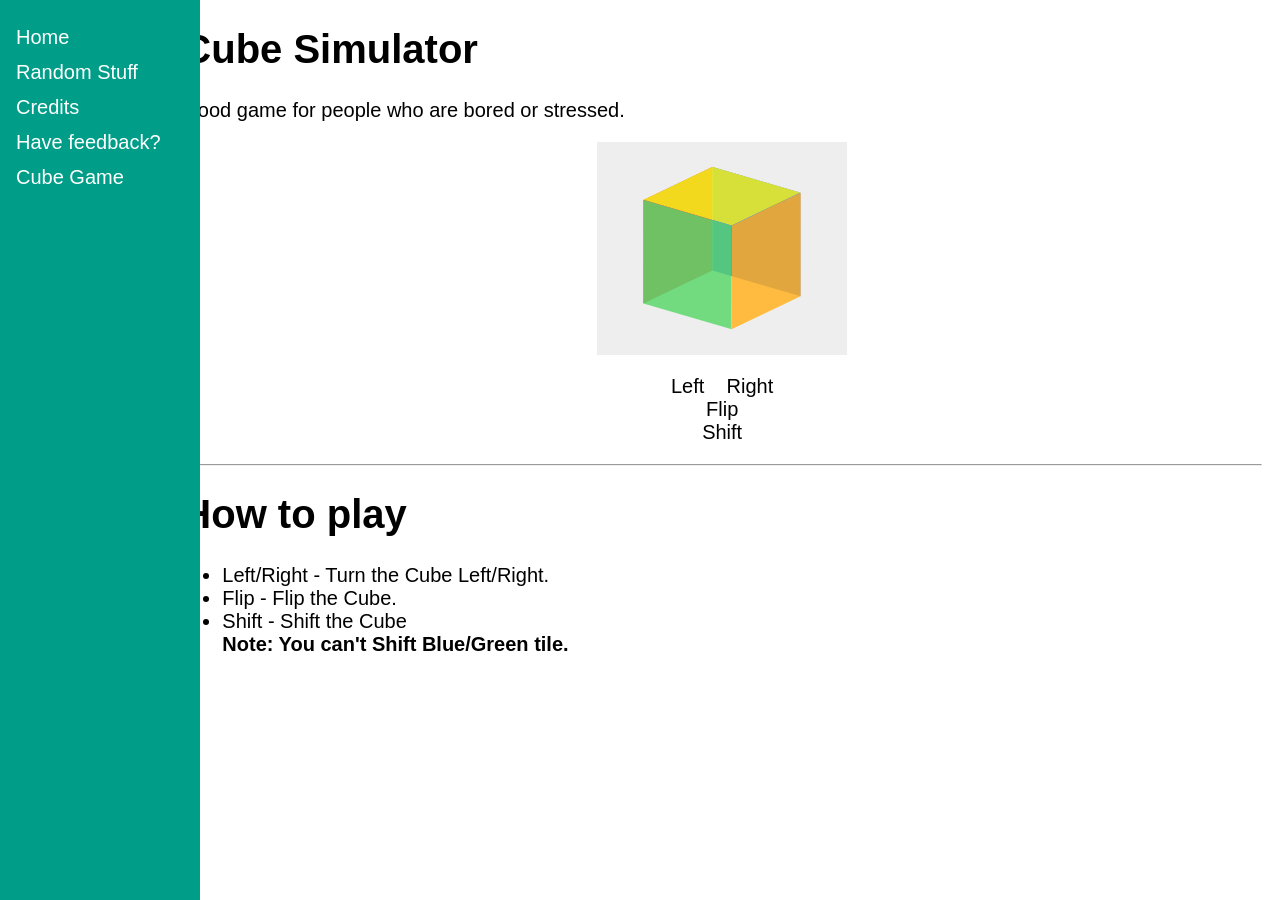
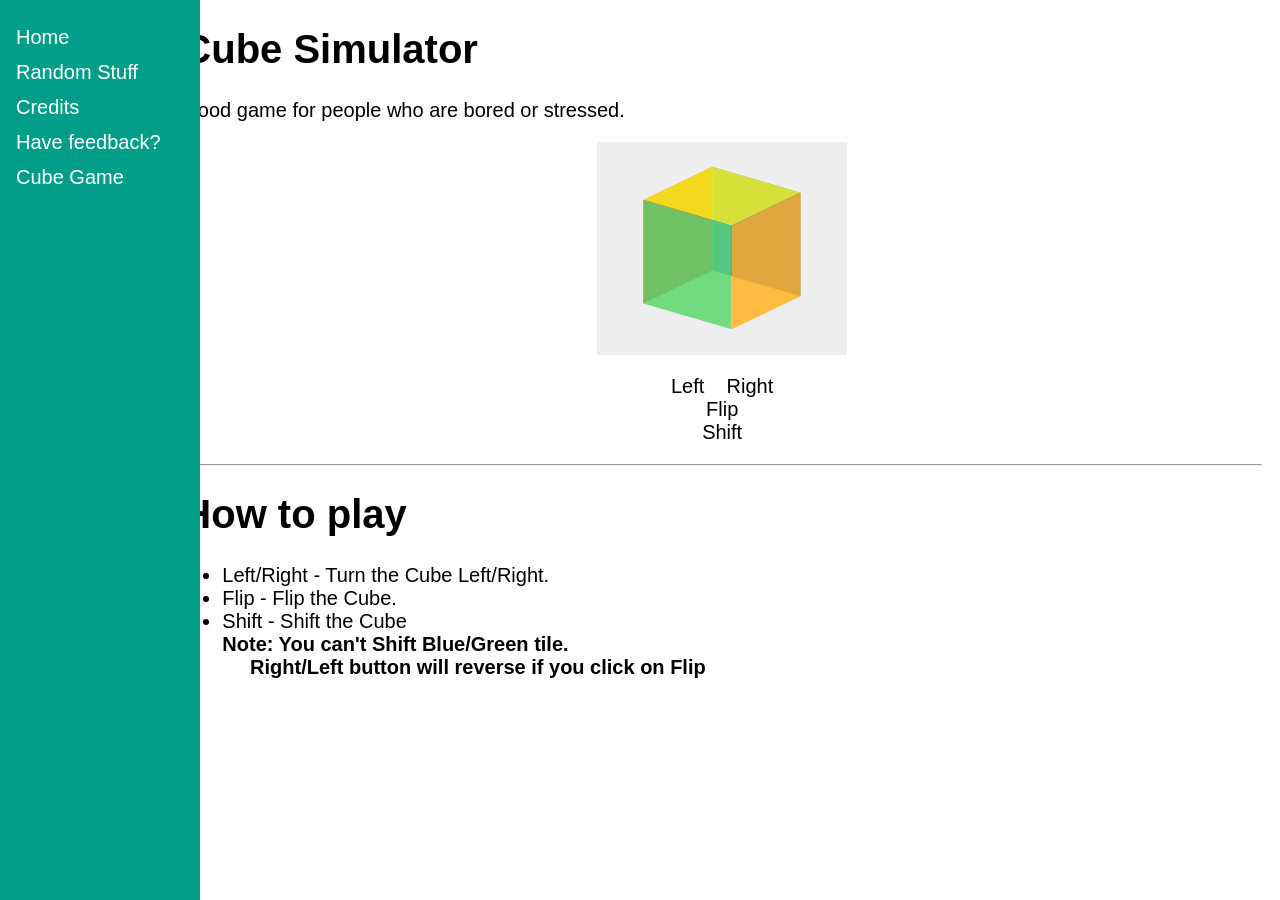
Before and after one commit to Dynosawr/Dynosawr.github.io, a Jekyll site: the page built from cube/index.md, in a window 1280 px wide. Built offline with Jekyll 4.4.1, drawn with Linux system fonts in a browser that asks for light colours.

Commit message:
Update index.md

```diff
--- a/cube/index.md
+++ b/cube/index.md
@@ -32,7 +32,8 @@ title: Home
 		<li>Left/Right - Turn the Cube Left/Right.</li>
 		<li>Flip - Flip the Cube.</li>
 		<li>Shift - Shift the Cube</li>
-		<b>Note: You can't Shift Blue/Green tile.</b>
+		<b>Note: You can't Shift Blue/Green tile.<br />
+		&nbsp;&nbsp;&nbsp;&nbsp; Right/Left button will reverse if you click on Flip</b>
 
 <script>
 var cubex = -22,	// initial rotation
```
